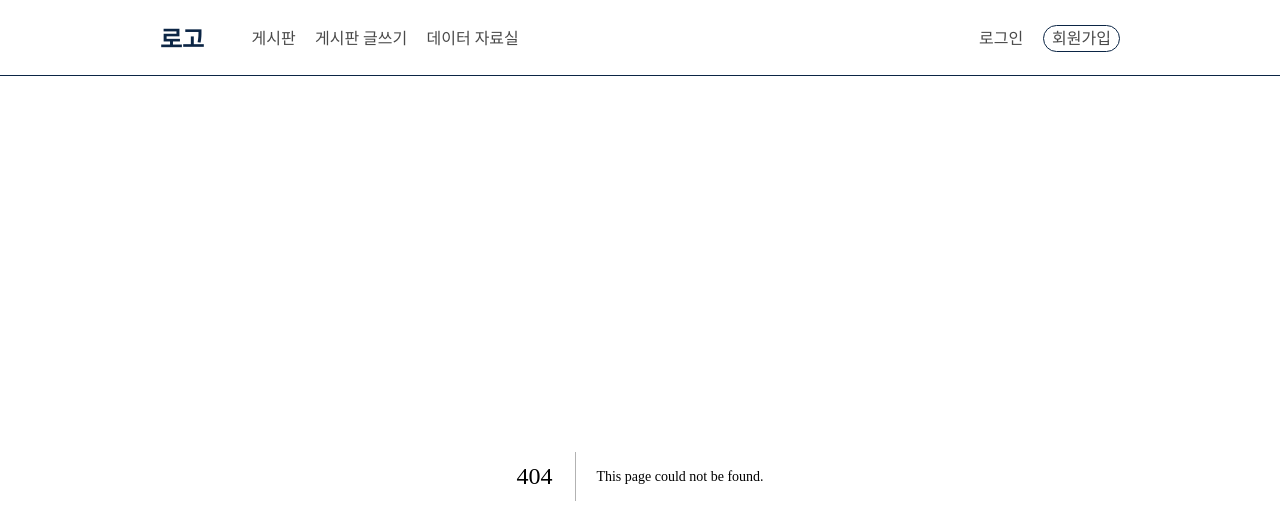
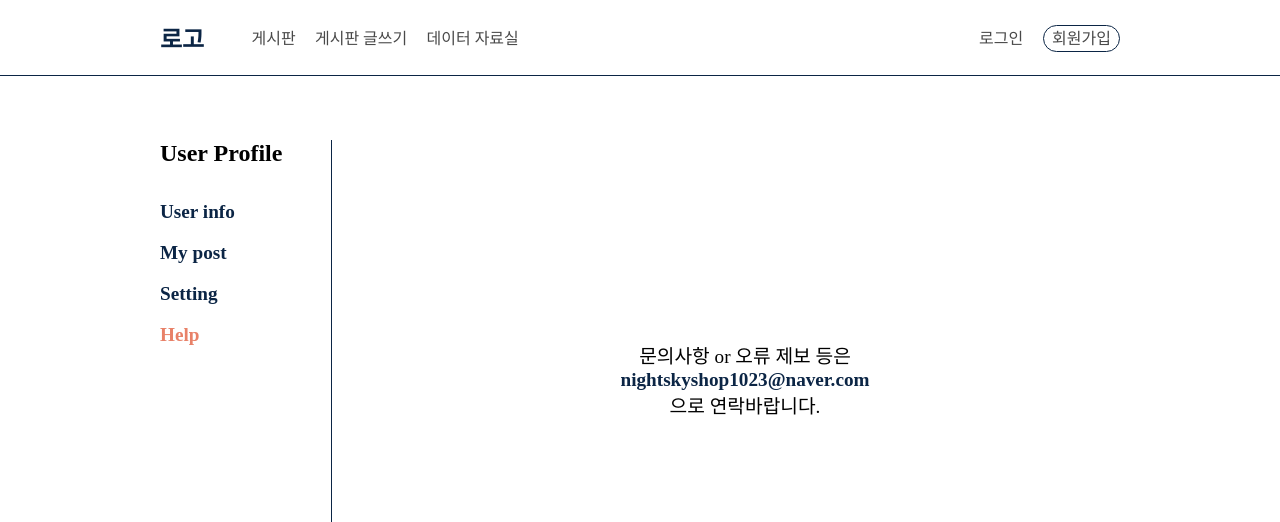
Before and after one commit to nightskyshop/baseballtalk, a Next.js app: page /user-profile/help in a window 1280 px wide. Before the commit this address had no page. Shown: the top 522 px of the page. Built offline with nearby package versions, Linux system fonts and the light colour scheme.

Commit message:
Feat: Create User Profile - Help

```diff
--- /dev/null
+++ b/components/Contact.js
@@ -0,0 +1,14 @@
+import Link from "next/link";
+import styles from "./Contact.module.css";
+
+export default function Contact() {
+  return (
+    <div className={styles.contact}>
+      <p className={styles.contact__text}>
+        문의사항 or 오류 제보 등은 <br />
+        <Link className={styles.contact__link} href="mailto:nightskyshop1023@naver.com">nightskyshop1023@naver.com</Link> <br />
+        으로 연락바랍니다.
+      </p>
+    </div>
+  )
+}
--- /dev/null
+++ b/components/Contact.module.css
@@ -0,0 +1,19 @@
+.contact {
+    display: flex;
+    justify-content: center;
+    align-items: center;
+}
+
+.contact__text {
+    width: 300px;
+    text-align: center;
+    font-size: var(--fs-h3);
+}
+
+.contact__link {
+    font-weight: var(--fw-bold);
+}
+
+.contact__link:hover {
+    text-decoration: underline;
+}
--- /dev/null
+++ b/pages/user-profile/help.js
@@ -0,0 +1,17 @@
+import Contact from "@/components/Contact";
+import Navbar from "@/components/Navbar";
+import profile__styles from "@/styles/profile.module.css";
+import Head from "next/head";
+
+export default function Help() {
+  return (
+    <main className={profile__styles.profile__main}>
+      <Head>
+        <title>내 계정 - Help</title>
+      </Head>
+
+      <Navbar selected_btn={4} />
+      <Contact />
+    </main>
+  )
+}
```
